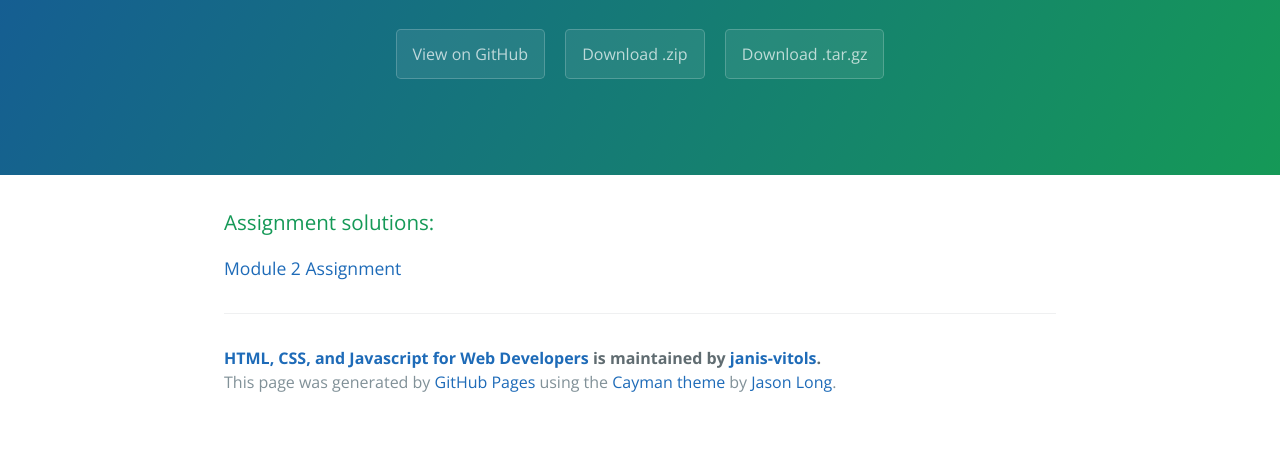
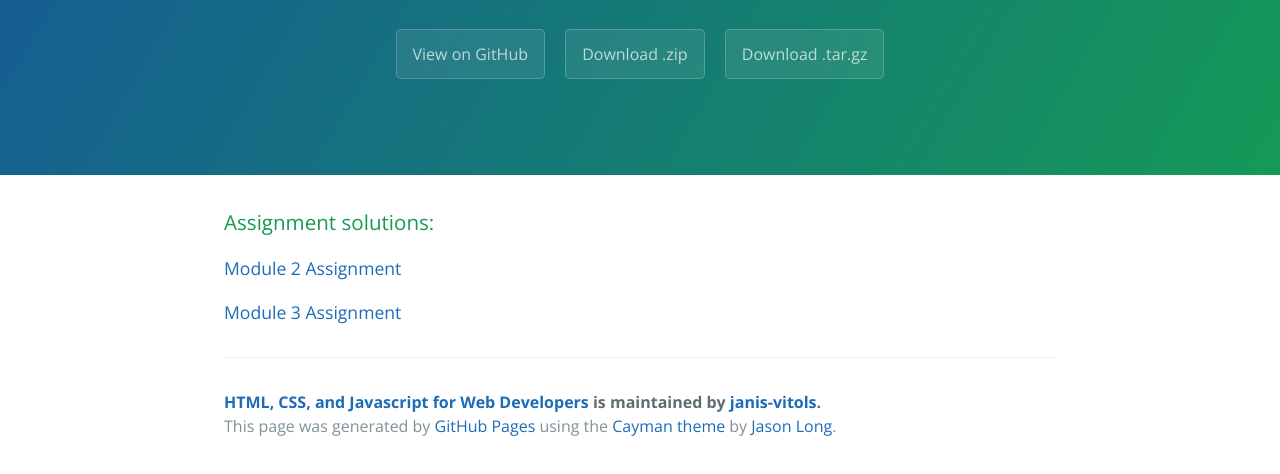
Before and after one commit to tamilalakan/html-css-js, a plain HTML site: page index.html in a window 1280 px wide. Shown: the part 286-760 px from the top of the page. Drawn offline with nearby package versions, Linux system fonts and the light colour scheme.

Commit message:
Update first page
Add link to Module 3 Assignment

```diff
--- a/index.html
+++ b/index.html
@@ -25,6 +25,7 @@
       </h3>
 
       <p><a href="http://janis-vitols.com/html-css-js-coursera/module2-solution/">Module 2 Assignment</a></p>
+      <p><a href="http://janis-vitols.com/html-css-js-coursera/module3-solution/">Module 3 Assignment</a></p>
 
       <footer class="site-footer">
         <span class="site-footer-owner"><a href="https://github.com/janis-vitols/html-css-js-coursera">HTML, CSS, and Javascript for Web Developers</a> is maintained by <a href="https://github.com/janis-vitols">janis-vitols</a>.</span>
```
